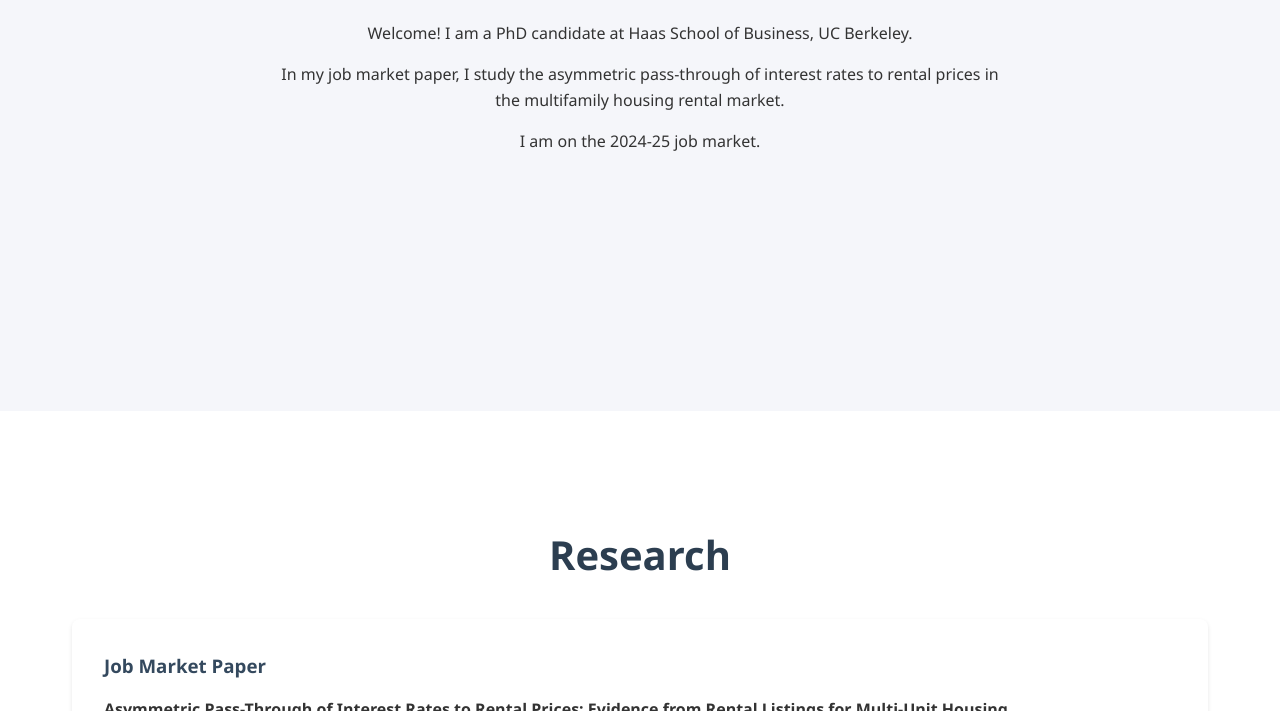
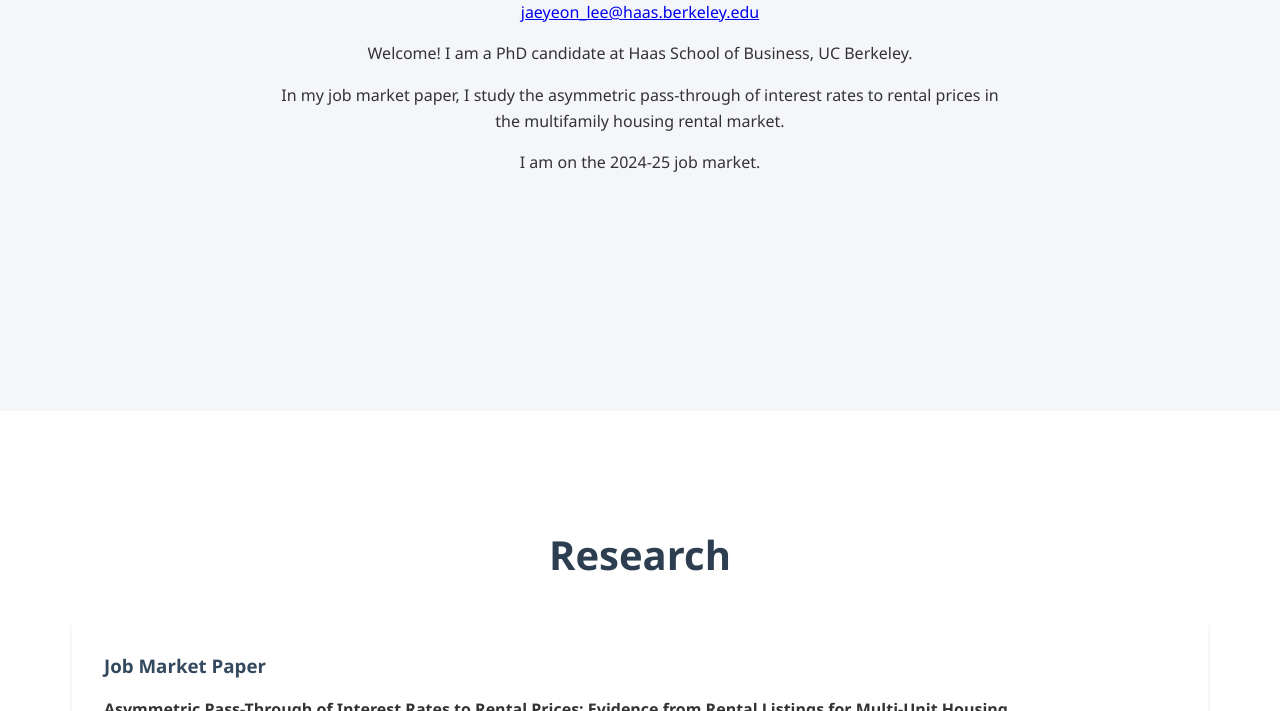
Before and after one commit to jaeyeon-lee12/jaeyeon-lee12.github.io, a plain HTML site: page index.html in a window 1280 px wide. Shown: the part 389-1100 px from the top of the page. Drawn offline with Linux system fonts and the light colour scheme.

Commit message:
update main page

```diff
--- a/index.html
+++ b/index.html
@@ -166,6 +166,9 @@
             <img src="/api/placeholder/200/200" alt="Profile Picture" class="profile-image">
             <h1 class="section-title">Jaeyeon Lee</h1>
             <p>
+                <a href="mailto:jaeyeon_lee@haas.berkeley.edu" class="email-link">jaeyeon_lee@haas.berkeley.edu</a>
+            </p>
+            <p style="margin-top: 1rem;">
                 Welcome! I am a PhD candidate at Haas School of Business, UC Berkeley.
             </p>
             <p style="margin-top: 1rem;">
```
